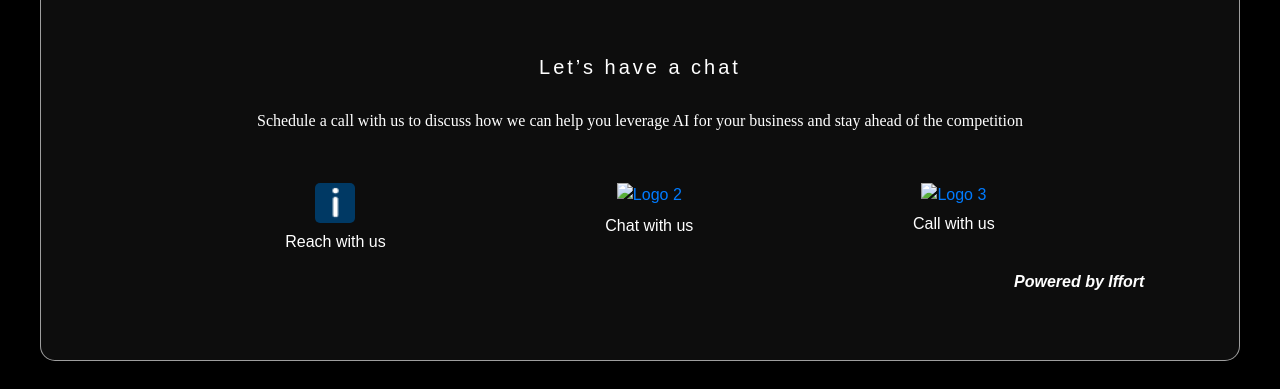
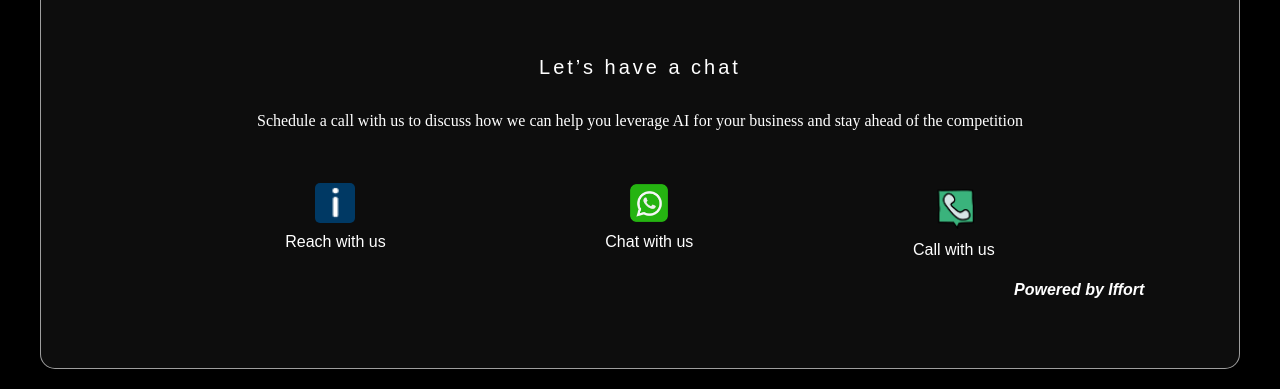
Before and after one commit to Tejas-Sawant-iffort/Gitex-iffort, a plain HTML site: page Services.html in a window 1280 px wide. Shown: the part 1197-1586 px from the top of the page. Drawn offline with nearby package versions, Linux system fonts and the light colour scheme.

Commit message:
Update Services.html

```diff
--- a/Services.html
+++ b/Services.html
@@ -383,14 +383,14 @@
 
     <div style="text-align: center;">
         <a href="https://wa.me/98917009770" target="_blank">
-            <img src="—Pngtree—whatsapp icon_8704827.png" alt="Logo 2" style="width: 40px; height: 40px; transition: transform 0.2s;margin-bottom:7px;">
+            <img src="wp.png" alt="Logo 2" style="width: 40px; height: 40px; transition: transform 0.2s;margin-bottom:7px;">
         </a>
         <p style=" ">Chat with us</p>
     </div>
 
     <div style="text-align: center;">
         <a href="tel:+971 54 545 7770" target="_blank">
-            <img src="unnamed (1).png" alt="Logo 3" style="width: 50px; height: 50px; transition: transform 0.2s; margin-bottom:5px;">
+            <img src="call.png" alt="Logo 3" style="width: 50px; height: 50px; transition: transform 0.2s; margin-bottom:5px;">
         </a>
         <p style=" " >Call with us</p>
     </div>
```
